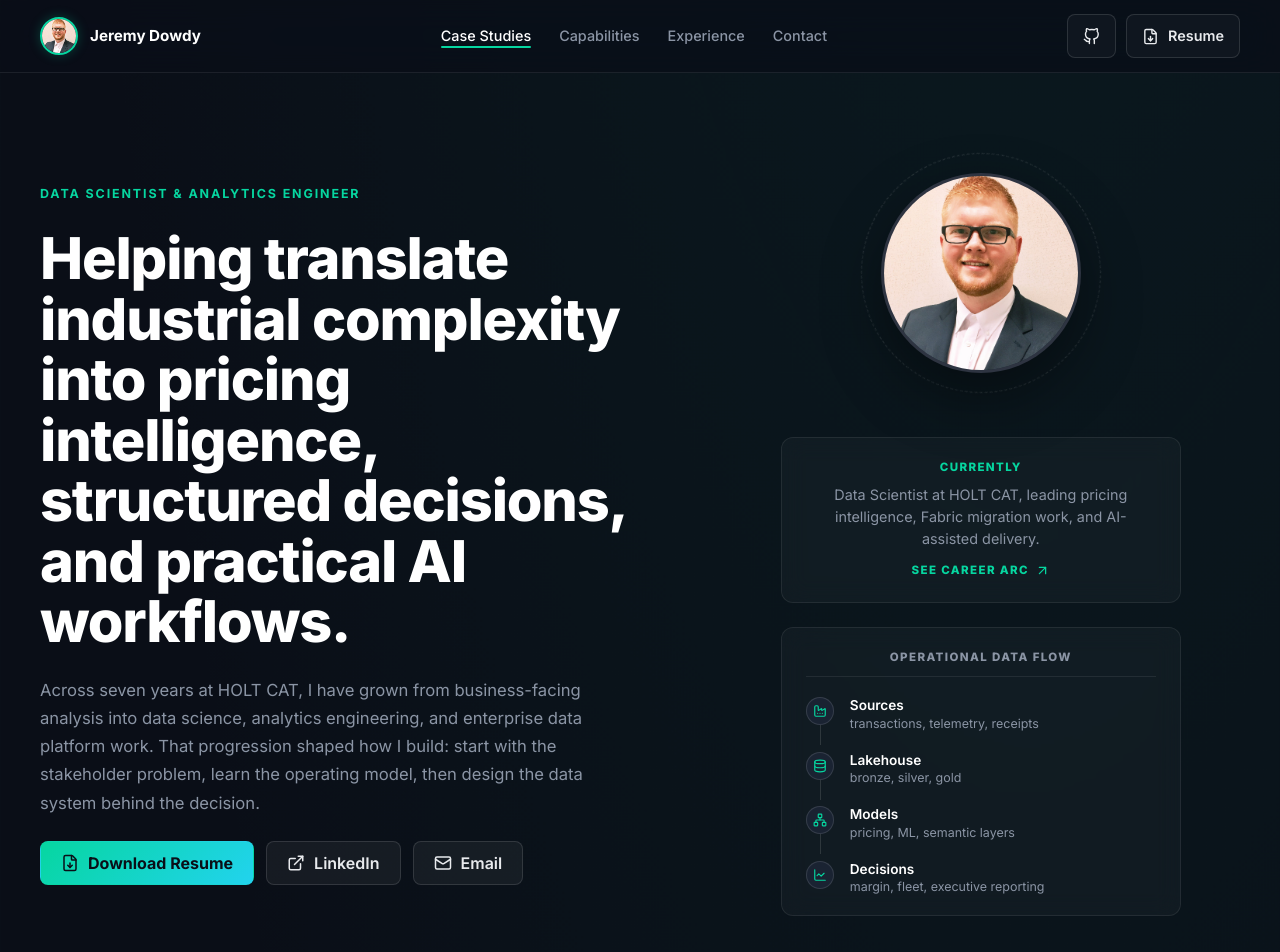
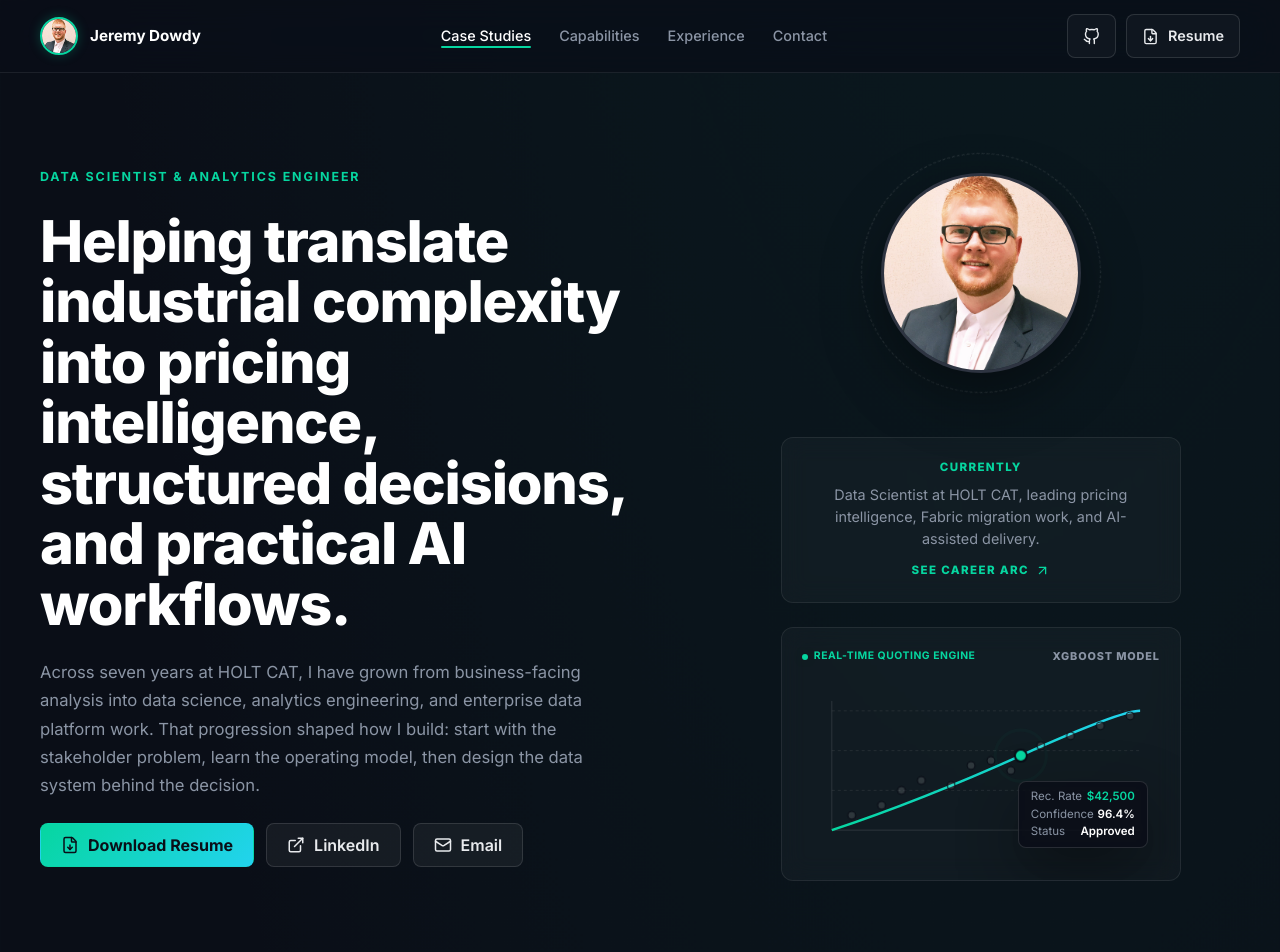
Before and after one commit to DataScience-JDow/personal_website, a Next.js app: page / in a window 1280 px wide. Shown: the top 952 px of the page. Built offline with nearby package versions, Linux system fonts and the light colour scheme.

Commit message:
Feature: replace operational timeline with interactive scatter-plot regression pricing model visual

```diff
--- a/src/app/globals.css
+++ b/src/app/globals.css
@@ -439,83 +439,170 @@
     object-fit: cover;
   }
 
-  .hero-pipeline {
+  .pricing-visual-card {
     border: 1px solid var(--line);
     border-radius: var(--radius);
     background: var(--bg-card);
     backdrop-filter: blur(12px);
-    padding: 20px 24px;
+    padding: 20px;
     width: 100%;
     max-width: 400px;
-  }
-
-  .pipeline-title {
-    color: var(--muted);
+    position: relative;
+    overflow: hidden;
+  }
+
+  .visual-header {
+    display: flex;
+    justify-content: space-between;
+    align-items: center;
+    margin-bottom: 16px;
+  }
+
+  .visual-status-indicator {
+    display: flex;
+    align-items: center;
+    gap: 6px;
+    color: var(--accent);
+    font-size: 0.65rem;
+    font-weight: 700;
+    text-transform: uppercase;
+    letter-spacing: 0.05em;
+  }
+
+  .pulse-dot {
+    width: 6px;
+    height: 6px;
+    background: var(--accent);
+    border-radius: 50%;
+    animation: glow-pulse 2s infinite;
+  }
+
+  .visual-title {
+    color: var(--muted);
+    font-size: 0.68rem;
+    font-weight: 800;
+    letter-spacing: 0.08em;
+    text-transform: uppercase;
+  }
+
+  .chart-container {
+    position: relative;
+  }
+
+  .pricing-chart {
+    width: 100%;
+    height: auto;
+    display: block;
+  }
+
+  .chart-axis {
+    stroke: var(--line-strong);
+    stroke-width: 1;
+  }
+
+  .chart-grid-line {
+    stroke: var(--line);
+    stroke-width: 1;
+  }
+
+  .regression-line {
+    stroke-dasharray: 1000;
+    stroke-dashoffset: 1000;
+  }
+
+  .animate-draw {
+    animation: draw-line 2.5s cubic-bezier(0.4, 0, 0.2, 1) forwards;
+  }
+
+  .chart-dot {
+    transform-origin: center;
+    transform: scale(0);
+    animation: pop-dot 400ms cubic-bezier(0.34, 1.56, 0.64, 1) forwards;
+  }
+
+  .historical-dot {
+    fill: var(--line-strong);
+    stroke: var(--bg);
+    stroke-width: 1;
+  }
+
+  .active-dot {
+    fill: var(--accent);
+    stroke: var(--bg);
+    stroke-width: 2;
+    animation-delay: 1.2s;
+  }
+
+  .active-dot-pulse {
+    fill: none;
+    stroke: var(--accent);
+    stroke-width: 1.5;
+    animation: ping-circle-chart 2s cubic-bezier(0, 0, 0.2, 1) infinite;
+    animation-delay: 1.4s;
+    transform-origin: 220px 75px;
+  }
+
+  .chart-tooltip {
+    position: absolute;
+    bottom: 12px;
+    right: 12px;
+    background: rgba(10, 14, 23, 0.85);
+    border: 1px solid var(--line-strong);
+    border-radius: var(--radius-sm);
+    padding: 8px 12px;
+    backdrop-filter: blur(8px);
+    display: flex;
+    flex-direction: column;
+    gap: 4px;
+    width: 130px;
+    box-shadow: var(--shadow);
+    pointer-events: none;
+    animation: fade-in 0.5s ease forwards;
+    animation-delay: 1.6s;
+    opacity: 0;
+  }
+
+  .tooltip-row {
+    display: flex;
+    justify-content: space-between;
     font-size: 0.72rem;
-    font-weight: 800;
-    letter-spacing: 0.12em;
-    text-transform: uppercase;
-    margin-bottom: 20px;
-    text-align: center;
-    border-bottom: 1px solid var(--line);
-    padding-bottom: 10px;
-  }
-
-  .pipeline-nodes {
-    display: flex;
-    flex-direction: column;
-    gap: 20px;
-    position: relative;
-  }
-
-  .pipeline-node {
-    display: flex;
-    align-items: flex-start;
-    gap: 16px;
-    position: relative;
-  }
-
-  .node-icon-wrapper {
-    width: 28px;
-    height: 28px;
-    border-radius: 50%;
-    border: 1px solid var(--line-strong);
-    background: var(--soft);
-    display: grid;
-    place-items: center;
+    line-height: 1.2;
+  }
+
+  .tooltip-label {
+    color: var(--muted);
+  }
+
+  .tooltip-value {
+    color: #ffffff;
+    font-weight: 600;
+  }
+
+  .tooltip-value.highlight {
     color: var(--accent);
-    flex-shrink: 0;
-    position: relative;
-    z-index: 2;
-  }
-
-  .node-content {
-    display: flex;
-    flex-direction: column;
-    gap: 2px;
-  }
-
-  .node-label {
-    color: #ffffff;
-    font-weight: 600;
-    font-size: 0.85rem;
-    line-height: 1.2;
-  }
-
-  .node-detail {
-    color: var(--muted);
-    font-size: 0.78rem;
-    line-height: 1.3;
-  }
-
-  .pipeline-connector {
-    position: absolute;
-    left: 14px;
-    top: 28px;
-    width: 1px;
-    height: 20px;
-    background: var(--line-strong);
-    z-index: 1;
+  }
+
+  @keyframes draw-line {
+    to {
+      stroke-dashoffset: 0;
+    }
+  }
+
+  @keyframes pop-dot {
+    to {
+      transform: scale(1);
+    }
+  }
+
+  @keyframes ping-circle-chart {
+    0% {
+      transform: scale(0.5);
+      opacity: 1;
+    }
+    100% {
+      transform: scale(2.2);
+      opacity: 0;
+    }
   }
 
   .hero-focus {
--- a/src/components/Hero.tsx
+++ b/src/components/Hero.tsx
@@ -3,8 +3,8 @@ import {
   profile,
   proofPoints,
   recruiterHooks,
-  systemVisualNodes,
 } from '@/lib/portfolio';
+import PricingVisual from './PricingVisual';
 import { ArrowUpRight } from 'lucide-react';
 import Image from 'next/image';
 import AnimatedProofStrip from './AnimatedProofStrip';
@@ -67,28 +67,7 @@ export default function Hero() {
             </a>
           </div>
 
-          <div className="hero-pipeline">
-            <div className="pipeline-title">Operational Data Flow</div>
-            <div className="pipeline-nodes">
-              {systemVisualNodes.map((node, idx) => {
-                const Icon = node.icon;
-                return (
-                  <div key={node.label} className="pipeline-node">
-                    <div className="node-icon-wrapper">
-                      <Icon size={14} aria-hidden="true" />
-                    </div>
-                    <div className="node-content">
-                      <div className="node-label">{node.label}</div>
-                      <div className="node-detail">{node.detail}</div>
-                    </div>
-                    {idx < systemVisualNodes.length - 1 && (
-                      <div className="pipeline-connector" aria-hidden="true" />
-                    )}
-                  </div>
-                );
-              })}
-            </div>
-          </div>
+          <PricingVisual />
         </aside>
       </section>
 
--- /dev/null
+++ b/src/components/PricingVisual.tsx
@@ -0,0 +1,108 @@
+'use client';
+
+import { useEffect, useState } from 'react';
+
+export default function PricingVisual() {
+  const [animated, setAnimated] = useState(false);
+
+  useEffect(() => {
+    setAnimated(true);
+  }, []);
+
+  const dataPoints = [
+    { x: 50, y: 135 },
+    { x: 80, y: 125 },
+    { x: 100, y: 110 },
+    { x: 120, y: 100 },
+    { x: 150, y: 105 },
+    { x: 170, y: 85 },
+    { x: 190, y: 80 },
+    { x: 210, y: 90 },
+    { x: 240, y: 65 },
+    { x: 270, y: 55 },
+    { x: 300, y: 45 },
+    { x: 330, y: 35 },
+  ];
+
+  return (
+    <div className="pricing-visual-card">
+      <div className="visual-header">
+        <div className="visual-status-indicator">
+          <span className="pulse-dot" />
+          <span>Real-time Quoting Engine</span>
+        </div>
+        <div className="visual-title">XGBoost Model</div>
+      </div>
+
+      <div className="chart-container">
+        <svg viewBox="0 0 360 180" className="pricing-chart" aria-hidden="true">
+          <defs>
+            <linearGradient id="chart-line-grad" x1="0%" y1="100%" x2="100%" y2="0%">
+              <stop offset="0%" stopColor="#06d6a0" />
+              <stop offset="100%" stopColor="#22d3ee" />
+            </linearGradient>
+          </defs>
+
+          {/* Grid lines */}
+          <line x1="30" y1="20" x2="30" y2="150" className="chart-axis" />
+          <line x1="30" y1="150" x2="340" y2="150" className="chart-axis" />
+
+          <line x1="30" y1="110" x2="340" y2="110" className="chart-grid-line" strokeDasharray="3,3" />
+          <line x1="30" y1="70" x2="340" y2="70" className="chart-grid-line" strokeDasharray="3,3" />
+          <line x1="30" y1="30" x2="340" y2="30" className="chart-grid-line" strokeDasharray="3,3" />
+
+          {/* Regression Line Curve */}
+          <path
+            d="M 30 150 Q 120 120 220 75 T 340 30"
+            fill="none"
+            stroke="url(#chart-line-grad)"
+            className={`regression-line ${animated ? 'animate-draw' : ''}`}
+            strokeWidth="2.5"
+          />
+
+          {/* Historical Data Points */}
+          {dataPoints.map((pt, idx) => (
+            <circle
+              key={idx}
+              cx={pt.x}
+              cy={pt.y}
+              r="4"
+              className="chart-dot historical-dot"
+              style={{ animationDelay: `${idx * 60}ms` }}
+            />
+          ))}
+
+          {/* Highlighted Active Prediction Point */}
+          <circle
+            cx="220"
+            cy="75"
+            r="6"
+            className="chart-dot active-dot"
+          />
+          <circle
+            cx="220"
+            cy="75"
+            r="12"
+            className="chart-dot active-dot-pulse"
+          />
+        </svg>
+
+        {/* Floating Glass Tooltip */}
+        <div className="chart-tooltip">
+          <div className="tooltip-row">
+            <span className="tooltip-label">Rec. Rate</span>
+            <span className="tooltip-value highlight">$42,500</span>
+          </div>
+          <div className="tooltip-row">
+            <span className="tooltip-label">Confidence</span>
+            <span className="tooltip-value">96.4%</span>
+          </div>
+          <div className="tooltip-row">
+            <span className="tooltip-label">Status</span>
+            <span className="tooltip-value text-accent">Approved</span>
+          </div>
+        </div>
+      </div>
+    </div>
+  );
+}
```
